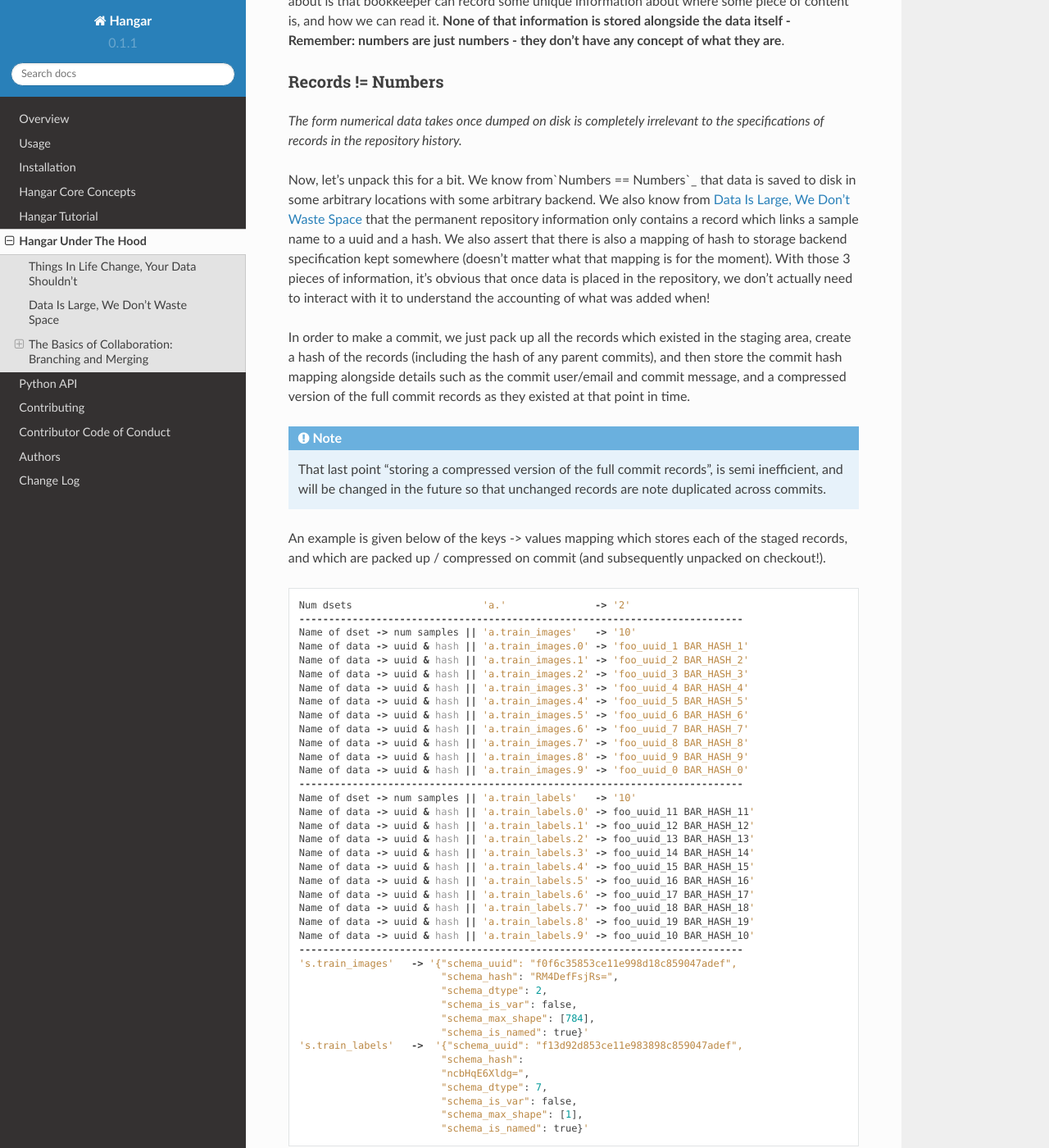
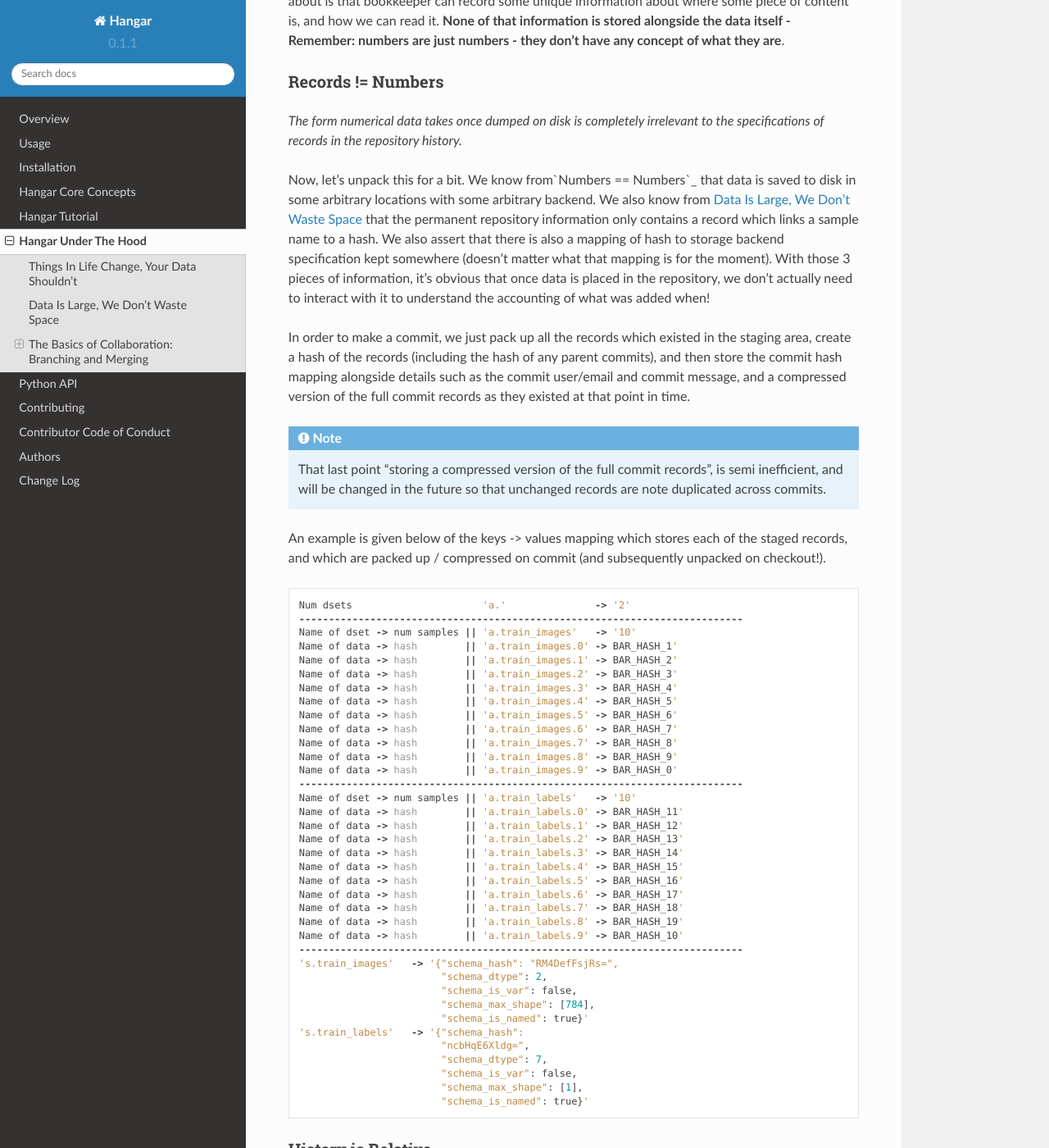
Before and after one commit to tensorwerk/hangar-py, a Sphinx documentation site: the page built from docs/design.rst, in a window 1280 px wide and 1400 px high, scrolled down 2583 px. Shown: the whole window at 82% size. Built offline with Sphinx 7.4.7 and the Read the Docs theme 2.0.0, drawn with Linux system fonts in a browser that asks for light colours; some of the changed text lies outside the part shown.

Commit message:
removed schema uuid from records as it was unnecessary

```diff
--- a/docs/Hangar-Tutorial-001.rst
+++ b/docs/Hangar-Tutorial-001.rst
@@ -137,7 +137,6 @@ Let's try it out here:
    Dataset prototype shape: (784,), dtype: uint8
    Hangar DatasetDataWriter
        Dataset Name     : mnist_training_images
-       Schema UUID      : d72247d253df11e992758c859047adef
        Schema Hash      : RM4DefFsjRs=
        Variable Shape   : False
        (max) Shape      : (784,)
@@ -164,7 +163,6 @@ dataset keys will autocomplete for you).
    >>> co.datasets['mnist_training_images']
    Hangar DatasetDataWriter
        Dataset Name     : mnist_training_images
-       Schema UUID      : d72247d253df11e992758c859047adef
        Schema Hash      : RM4DefFsjRs=
        Variable Shape   : False
        (max) Shape      : (784,)
@@ -227,7 +225,6 @@ Dictionary Style Retrieval for known keys
    >>> train_dset
    Hangar DatasetDataWriter
        Dataset Name     : mnist_training_images
-       Schema UUID      : d72247d253df11e992758c859047adef
        Schema Hash      : RM4DefFsjRs=
        Variable Shape   : False
        (max) Shape      : (784,)
@@ -424,7 +421,6 @@ general has been built to be the only way to directly access it!
     |  * Dataset Name: train_images
     |    Num Arrays: 50000
     |    Details:
-    |    - schema_uuid: daab93a653e211e989a98c859047adef
     |    - schema_hash: RM4DefFsjRs=
     |    - schema_dtype: 2
     |    - schema_is_var: False
@@ -434,7 +430,6 @@ general has been built to be the only way to directly access it!
     |  * Dataset Name: train_labels
     |    Num Arrays: 50000
     |    Details:
-    |    - schema_uuid: daf2623653e211e9acd18c859047adef
     |    - schema_hash: ncbHqE6Xldg=
     |    - schema_dtype: 7
     |    - schema_is_var: False
--- a/docs/design.rst
+++ b/docs/design.rst
@@ -70,7 +70,7 @@ key/value pair of (`hash`, `backend_specification`).
 
   The record backend stores hash information in a separate location from the
   commit references (which associate a `(datasetname, sample name/id)` to a
-  `(sample uuid, sample_hash)`). This let's us separate the historical repository
+  `sample_hash`). This let's us separate the historical repository
   information from a particular computer's location of a data piece. All we need in
   the public history is to know that some data with a particular hash is
   associated with a commit. No one but the system which actually needs to access
@@ -141,7 +141,7 @@ the specifications of records in the repository history.*
 Now, let's unpack this for a bit. We know from`Numbers == Numbers`_ that data is
 saved to disk in some arbitrary locations with some arbitrary backend. We also
 know from `Data Is Large, We Don't Waste Space`_ that the permanent repository
-information only contains a record which links a sample name to a uuid and a
+information only contains a record which links a sample name to a
 hash. We also assert that there is also a mapping of hash to storage backend
 specification kept somewhere (doesn't matter what that mapping is for the
 moment). With those 3 pieces of information, it's obvious that once data is
@@ -169,37 +169,35 @@ unpacked on checkout!).
     Num dsets                      'a.'               -> '2'
     ---------------------------------------------------------------------------
     Name of dset -> num samples || 'a.train_images'   -> '10'
-    Name of data -> uuid & hash || 'a.train_images.0' -> 'foo_uuid_1 BAR_HASH_1'
-    Name of data -> uuid & hash || 'a.train_images.1' -> 'foo_uuid_2 BAR_HASH_2'
-    Name of data -> uuid & hash || 'a.train_images.2' -> 'foo_uuid_3 BAR_HASH_3'
-    Name of data -> uuid & hash || 'a.train_images.3' -> 'foo_uuid_4 BAR_HASH_4'
-    Name of data -> uuid & hash || 'a.train_images.4' -> 'foo_uuid_5 BAR_HASH_5'
-    Name of data -> uuid & hash || 'a.train_images.5' -> 'foo_uuid_6 BAR_HASH_6'
-    Name of data -> uuid & hash || 'a.train_images.6' -> 'foo_uuid_7 BAR_HASH_7'
-    Name of data -> uuid & hash || 'a.train_images.7' -> 'foo_uuid_8 BAR_HASH_8'
-    Name of data -> uuid & hash || 'a.train_images.8' -> 'foo_uuid_9 BAR_HASH_9'
-    Name of data -> uuid & hash || 'a.train_images.9' -> 'foo_uuid_0 BAR_HASH_0'
+    Name of data -> hash        || 'a.train_images.0' -> BAR_HASH_1'
+    Name of data -> hash        || 'a.train_images.1' -> BAR_HASH_2'
+    Name of data -> hash        || 'a.train_images.2' -> BAR_HASH_3'
+    Name of data -> hash        || 'a.train_images.3' -> BAR_HASH_4'
+    Name of data -> hash        || 'a.train_images.4' -> BAR_HASH_5'
+    Name of data -> hash        || 'a.train_images.5' -> BAR_HASH_6'
+    Name of data -> hash        || 'a.train_images.6' -> BAR_HASH_7'
+    Name of data -> hash        || 'a.train_images.7' -> BAR_HASH_8'
+    Name of data -> hash        || 'a.train_images.8' -> BAR_HASH_9'
+    Name of data -> hash        || 'a.train_images.9' -> BAR_HASH_0'
     ---------------------------------------------------------------------------
     Name of dset -> num samples || 'a.train_labels'   -> '10'
-    Name of data -> uuid & hash || 'a.train_labels.0' -> foo_uuid_11 BAR_HASH_11'
-    Name of data -> uuid & hash || 'a.train_labels.1' -> foo_uuid_12 BAR_HASH_12'
-    Name of data -> uuid & hash || 'a.train_labels.2' -> foo_uuid_13 BAR_HASH_13'
-    Name of data -> uuid & hash || 'a.train_labels.3' -> foo_uuid_14 BAR_HASH_14'
-    Name of data -> uuid & hash || 'a.train_labels.4' -> foo_uuid_15 BAR_HASH_15'
-    Name of data -> uuid & hash || 'a.train_labels.5' -> foo_uuid_16 BAR_HASH_16'
-    Name of data -> uuid & hash || 'a.train_labels.6' -> foo_uuid_17 BAR_HASH_17'
-    Name of data -> uuid & hash || 'a.train_labels.7' -> foo_uuid_18 BAR_HASH_18'
-    Name of data -> uuid & hash || 'a.train_labels.8' -> foo_uuid_19 BAR_HASH_19'
-    Name of data -> uuid & hash || 'a.train_labels.9' -> foo_uuid_10 BAR_HASH_10'
+    Name of data -> hash        || 'a.train_labels.0' -> BAR_HASH_11'
+    Name of data -> hash        || 'a.train_labels.1' -> BAR_HASH_12'
+    Name of data -> hash        || 'a.train_labels.2' -> BAR_HASH_13'
+    Name of data -> hash        || 'a.train_labels.3' -> BAR_HASH_14'
+    Name of data -> hash        || 'a.train_labels.4' -> BAR_HASH_15'
+    Name of data -> hash        || 'a.train_labels.5' -> BAR_HASH_16'
+    Name of data -> hash        || 'a.train_labels.6' -> BAR_HASH_17'
+    Name of data -> hash        || 'a.train_labels.7' -> BAR_HASH_18'
+    Name of data -> hash        || 'a.train_labels.8' -> BAR_HASH_19'
+    Name of data -> hash        || 'a.train_labels.9' -> BAR_HASH_10'
     ---------------------------------------------------------------------------
-    's.train_images'   -> '{"schema_uuid": "f0f6c35853ce11e998d18c859047adef",
-                            "schema_hash": "RM4DefFsjRs=",
+    's.train_images'   -> '{"schema_hash": "RM4DefFsjRs=",
                             "schema_dtype": 2,
                             "schema_is_var": false,
                             "schema_max_shape": [784],
                             "schema_is_named": true}'
-    's.train_labels'   ->  '{"schema_uuid": "f13d92d853ce11e983898c859047adef",
-                            "schema_hash":
+    's.train_labels'   -> '{"schema_hash":
                             "ncbHqE6Xldg=",
                             "schema_dtype": 7,
                             "schema_is_var": false,
```
Also changed, not shown: 4 other files.
